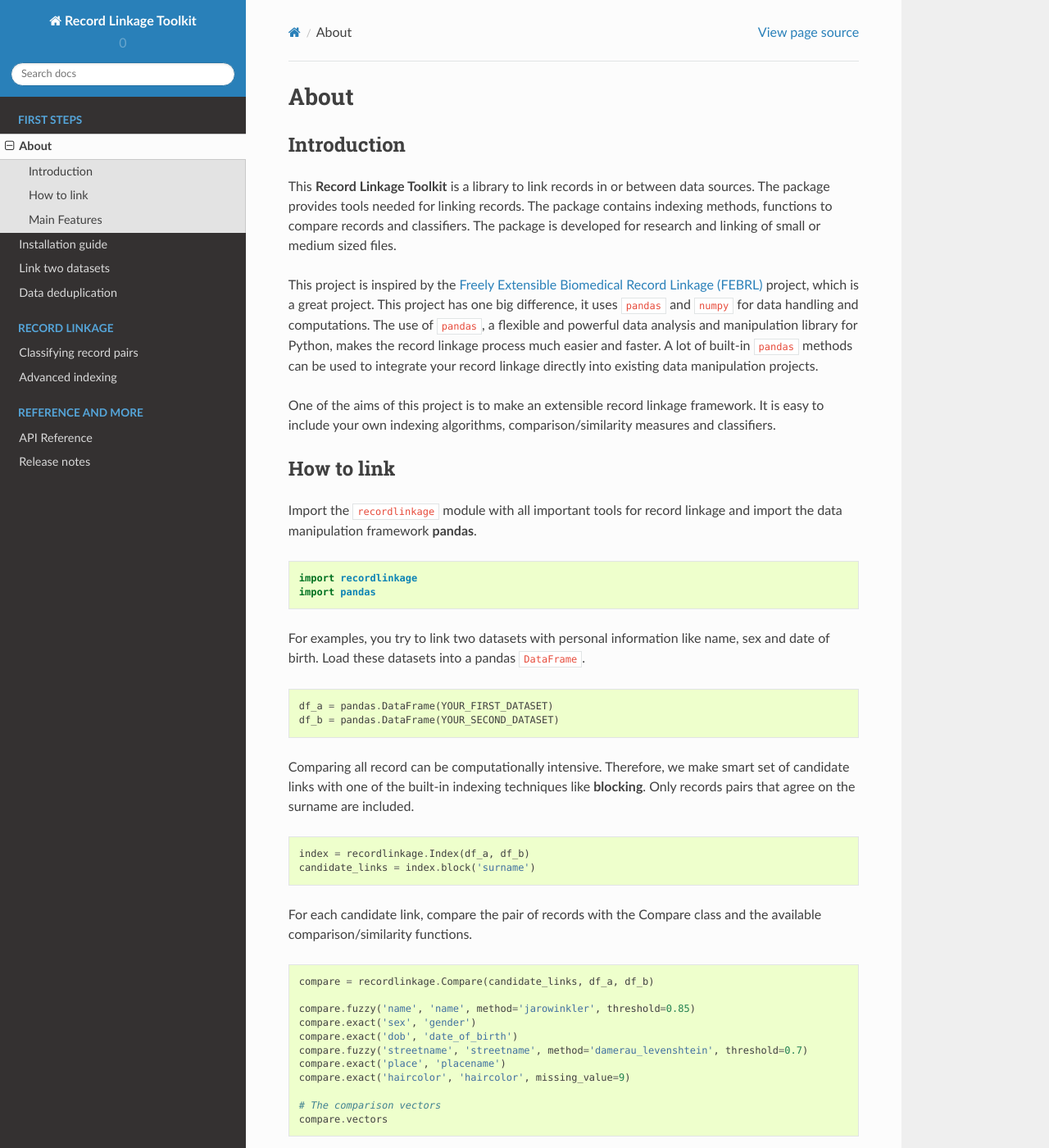
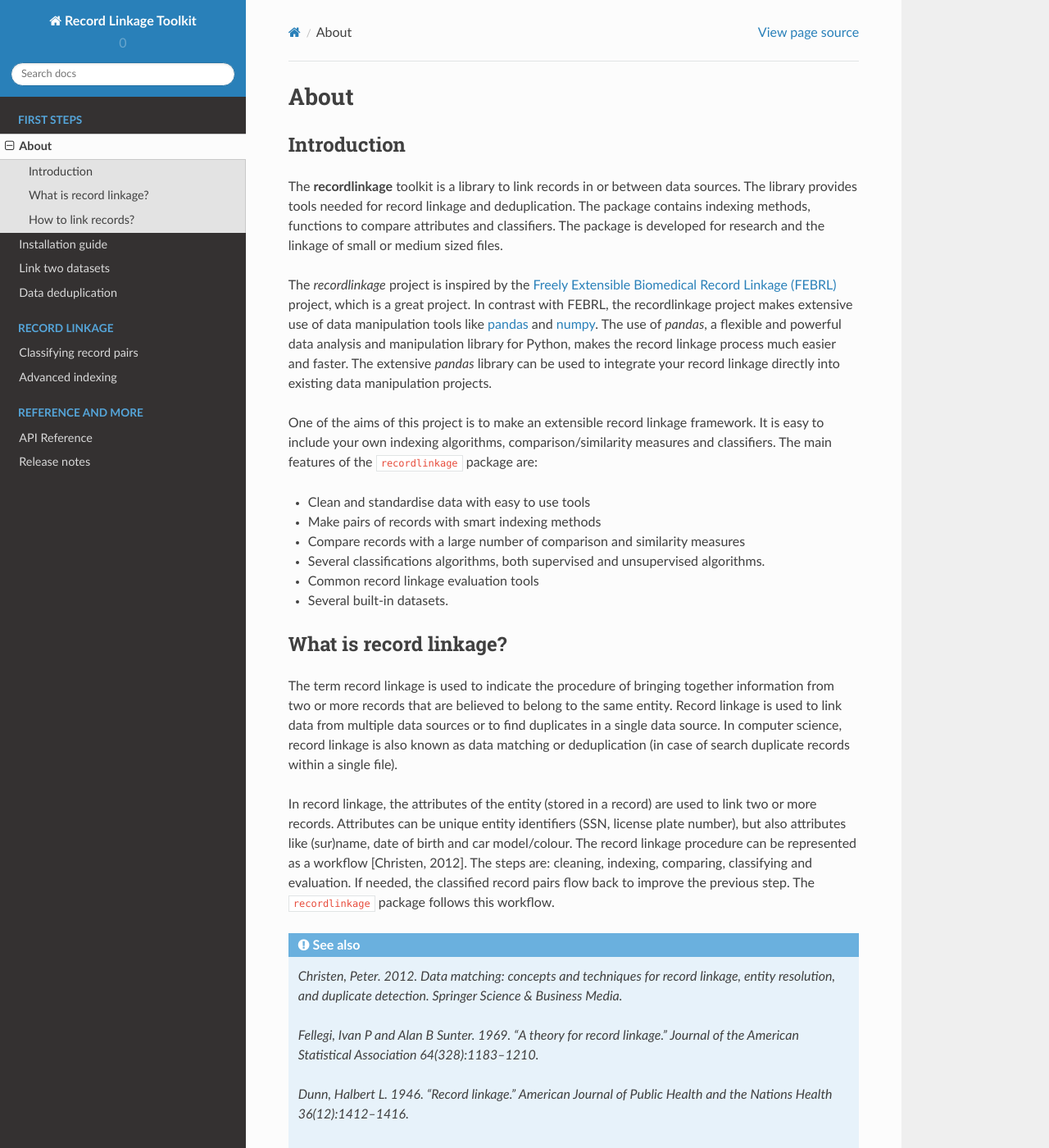
Before and after one commit to J535D165/recordlinkage, a Sphinx documentation site: the page built from docs/about.rst, in a window 1280 px wide and 1400 px high. Shown: the whole window at 82% size. Built offline with Sphinx 7.4.7 and the Read the Docs theme 2.0.0, drawn with Linux system fonts in a browser that asks for light colours; some of the changed text lies outside the part shown.

Commit message:
Update About page
Add info about record linkage

```diff
--- a/docs/about.rst
+++ b/docs/about.rst
@@ -5,27 +5,53 @@ About
 Introduction
 ============
 
-This **Record Linkage Toolkit** is a library to link records in or between
-data sources. The package provides tools needed for linking records. The
-package contains indexing methods, functions to compare records and
-classifiers. The package is developed for research and linking of small or
-medium sized files.
+The **recordlinkage** toolkit is a library to link records in or between data
+sources. The library provides tools needed for record linkage and
+deduplication. The package contains indexing methods, functions to compare
+attributes and classifiers. The package is developed for research and the
+linkage of small or medium sized files.
 
-This project is inspired by the `Freely Extensible Biomedical Record
-Linkage (FEBRL) <https://sourceforge.net/projects/febrl/>`__ project,
-which is a great project. This project has one big difference, it uses
-``pandas`` and ``numpy`` for data handling and computations. The use of
-``pandas``, a flexible and powerful data analysis and manipulation
-library for Python, makes the record linkage process much easier and
-faster. A lot of built-in ``pandas`` methods can be used to integrate
-your record linkage directly into existing data manipulation projects.
+The *recordlinkage* project is inspired by the `Freely Extensible Biomedical
+Record Linkage (FEBRL) <https://sourceforge.net/projects/febrl/>`__ project,
+which is a great project. In contrast with FEBRL, the recordlinkage project makes extensive use of data
+manipulation tools like `pandas <http://pandas.pydata.org/>`__ and `numpy <http://www.numpy.org/>`__. The use of *pandas*, a flexible and powerful data analysis and
+manipulation library for Python, makes the record linkage process much easier
+and faster. The extensive *pandas* library can be used to integrate your
+record linkage directly into existing data manipulation projects.
 
 One of the aims of this project is to make an extensible record linkage
 framework. It is easy to include your own indexing algorithms,
-comparison/similarity measures and classifiers.
+comparison/similarity measures and classifiers. The main features of the ``recordlinkage`` package are:
 
-How to link
-===========
+-  Clean and standardise data with easy to use tools
+-  Make pairs of records with smart indexing methods
+-  Compare records with a large number of comparison and similarity
+   measures
+-  Several classifications algorithms, both supervised and unsupervised
+   algorithms.
+-  Common record linkage evaluation tools
+-  Several built-in datasets.
+
+
+What is record linkage?
+=======================
+
+The term record linkage is used to indicate the procedure of bringing together information from two or more records that are believed to belong to the same entity. Record linkage is used to link data from multiple data sources or to find duplicates in a single data source. In computer science, record linkage is also known as data matching or deduplication (in case of search duplicate records within a single file).
+
+In record linkage, the attributes of the entity (stored in a record) are used to link two or more records. Attributes can be unique entity identifiers (SSN, license plate number), but also attributes like (sur)name, date of birth and car model/colour. The record linkage procedure can be represented as a workflow [Christen, 2012]. The steps are: cleaning, indexing, comparing, classifying and evaluation. If needed, the classified record pairs flow back to improve the previous step. The ``recordlinkage`` package follows this workflow.
+
+.. seealso::
+
+    *Christen, Peter. 2012. Data matching: concepts and techniques for record linkage, entity resolution, and duplicate detection. Springer Science & Business Media.*
+
+    *Fellegi, Ivan P and Alan B Sunter. 1969. “A theory for record linkage.” Journal of the American Statistical Association 64(328):1183–1210.*
+
+    *Dunn, Halbert L. 1946. “Record linkage.” American Journal of Public Health and the Nations Health 36(12):1412–1416.*
+
+    *Herzog, Thomas N, Fritz J Scheuren and William E Winkler. 2007. Data quality and record linkage techniques. Vol. 1 Springer.*
+
+How to link records?
+====================
 
 Import the ``recordlinkage`` module with all important tools for record
 linkage and import the data manipulation framework **pandas**.
@@ -35,7 +61,7 @@ linkage and import the data manipulation framework **pandas**.
     import recordlinkage
     import pandas
 
-For examples, you try to link two datasets with personal information
+Consider that you try to link two datasets with personal information
 like name, sex and date of birth. Load these datasets into a pandas
 ``DataFrame``.
 
@@ -46,7 +72,7 @@ like name, sex and date of birth. Load these datasets into a pandas
 
 Comparing all record can be computationally intensive. Therefore, we
 make smart set of candidate links with one of the built-in indexing
-techniques like **blocking**. Only records pairs that agree on the
+techniques like **blocking**. Only records pairs agreeing on the
 surname are included.
 
 .. code:: python
@@ -54,29 +80,29 @@ surname are included.
     index = recordlinkage.Index(df_a, df_b)
     candidate_links = index.block('surname')
 
-For each candidate link, compare the pair of records with the Compare
-class and the available comparison/similarity functions.
+Each ``candidate_link`` needs to be compared on the comparable attributes.
+This can be done easily with the Compare class and the available comparison
+and similarity measures.
 
 .. code:: python
 
     compare = recordlinkage.Compare(candidate_links, df_a, df_b)
 
-    compare.fuzzy('name', 'name', method='jarowinkler', threshold=0.85)
+    compare.string('name', 'name', method='jarowinkler', threshold=0.85)
     compare.exact('sex', 'gender')
     compare.exact('dob', 'date_of_birth')
-    compare.fuzzy('streetname', 'streetname', method='damerau_levenshtein', threshold=0.7)
+    compare.string('streetname', 'streetname', method='damerau_levenshtein', threshold=0.7)
     compare.exact('place', 'placename')
     compare.exact('haircolor', 'haircolor', missing_value=9)
 
     # The comparison vectors
     compare.vectors
 
-This record linkage package contains several classification alogirthms.
+This record linkage package contains several classification algorithms.
 Plenty of the algorithms need trainings data (supervised learning) while
-others are unsupervised. An example of supervised learning:
+some others are unsupervised. An example of supervised learning:
 
 .. code:: python
-
 
     true_linkage = pandas.Series(YOUR_GOLDEN_DATA, index=pandas.MultiIndex(YOUR_MULTI_INDEX))
 
@@ -89,19 +115,5 @@ and an example of unsupervised learning (the well known ECM-algorithm):
 
 .. code:: python
 
-
     ecm = recordlinkage.BernoulliEMClassifier()
     ecm.learn(compare.vectors)
-
-Main Features
-=============
-
-The main features of the **Record Linkage Toolkit** package are:
-
--  Clean and standardise data
--  Make pairs of records with several indexing methods such as
-   **blocking** and **sorted neighbourhood indexing**
--  Compare records with a large number of comparison and similarity
-   functions (including the jaro-winkler and levenshtein metrics)
--  Several classifications algorithms, both supervised and unsupervised
-   algorithms.
```
